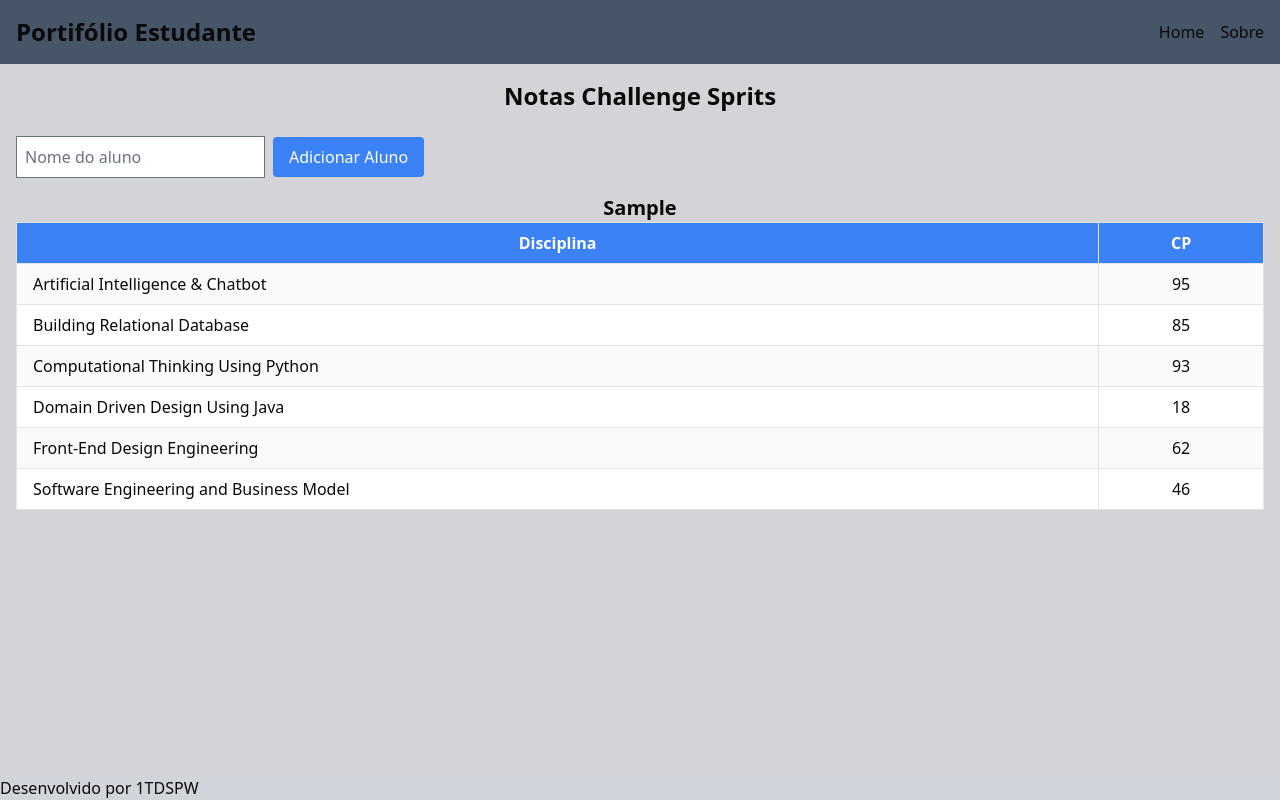
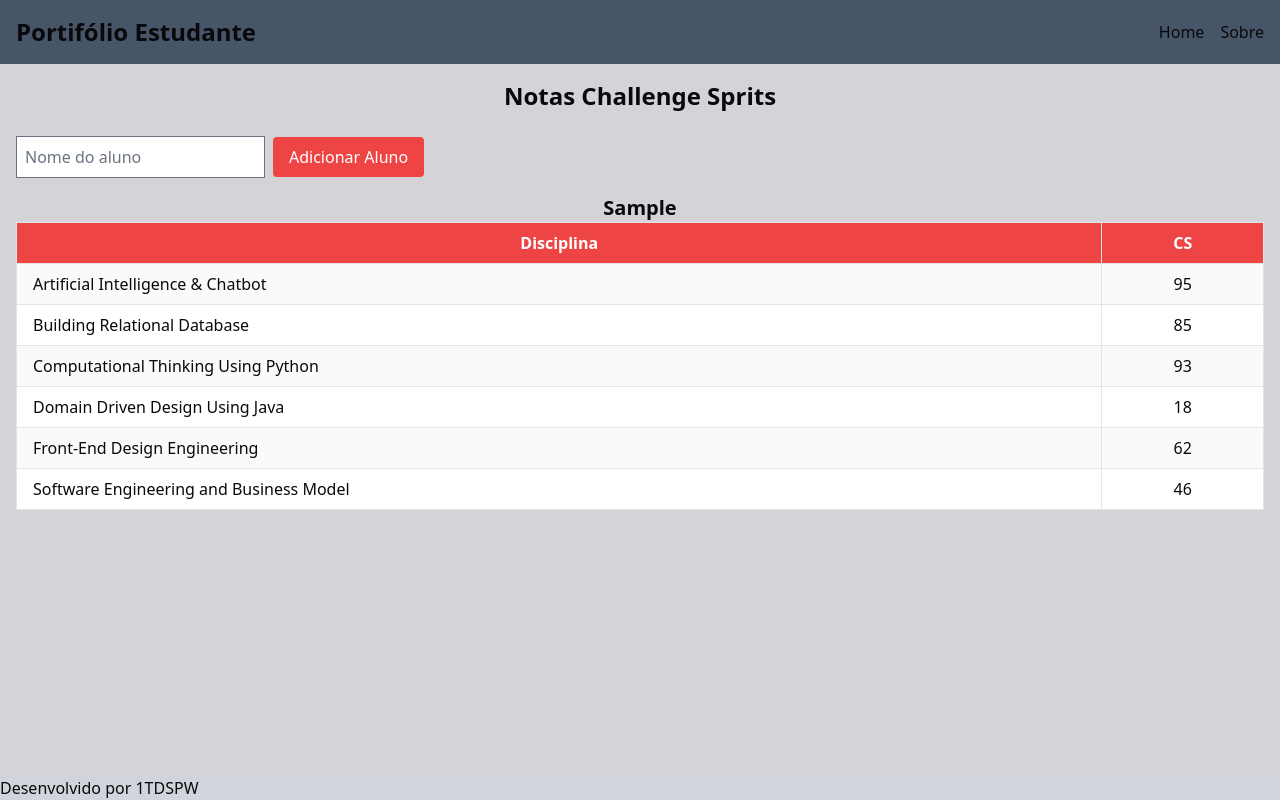
Before and after one commit to Byells/Portif-lio-cp3, a Next.js app: page /cs in a window 1280 px wide. Both pictures are taken after typing "Sample" into the empty fields and a click on the button "Adicionar Aluno". Built offline with nearby package versions, Linux system fonts and the light colour scheme.

Commit message:
Ediantando as cores da página CS

```diff
--- a/src/app/cs/page.tsx
+++ b/src/app/cs/page.tsx
@@ -46,7 +46,7 @@ export default function cs() {
         />
         <button
           onClick={adicionarAluno}
-          className="bg-blue-500 text-white px-4 py-2 ml-2 rounded hover:bg-blue-700"
+          className="bg-red-500 text-white px-4 py-2 ml-2 rounded hover:bg-red-700"
         >
           Adicionar Aluno
         </button>
@@ -57,10 +57,10 @@ export default function cs() {
           <h2 className="text-xl font-semibold text-center">{aluno.nome}</h2>
           <div className="overflow-x-auto">
             <table className="min-w-full bg-gray-50 border border-gray-300">
-              <thead className="bg-blue-500 text-white">
+              <thead className="bg-red-500 text-white">
                 <tr>
                   <th className="px-4 py-2 border">Disciplina</th>
-                  <th className="px-4 py-2 border">CP</th>
+                  <th className="px-4 py-2 border">CS</th>
                 </tr>
               </thead>
               <tbody>
```
